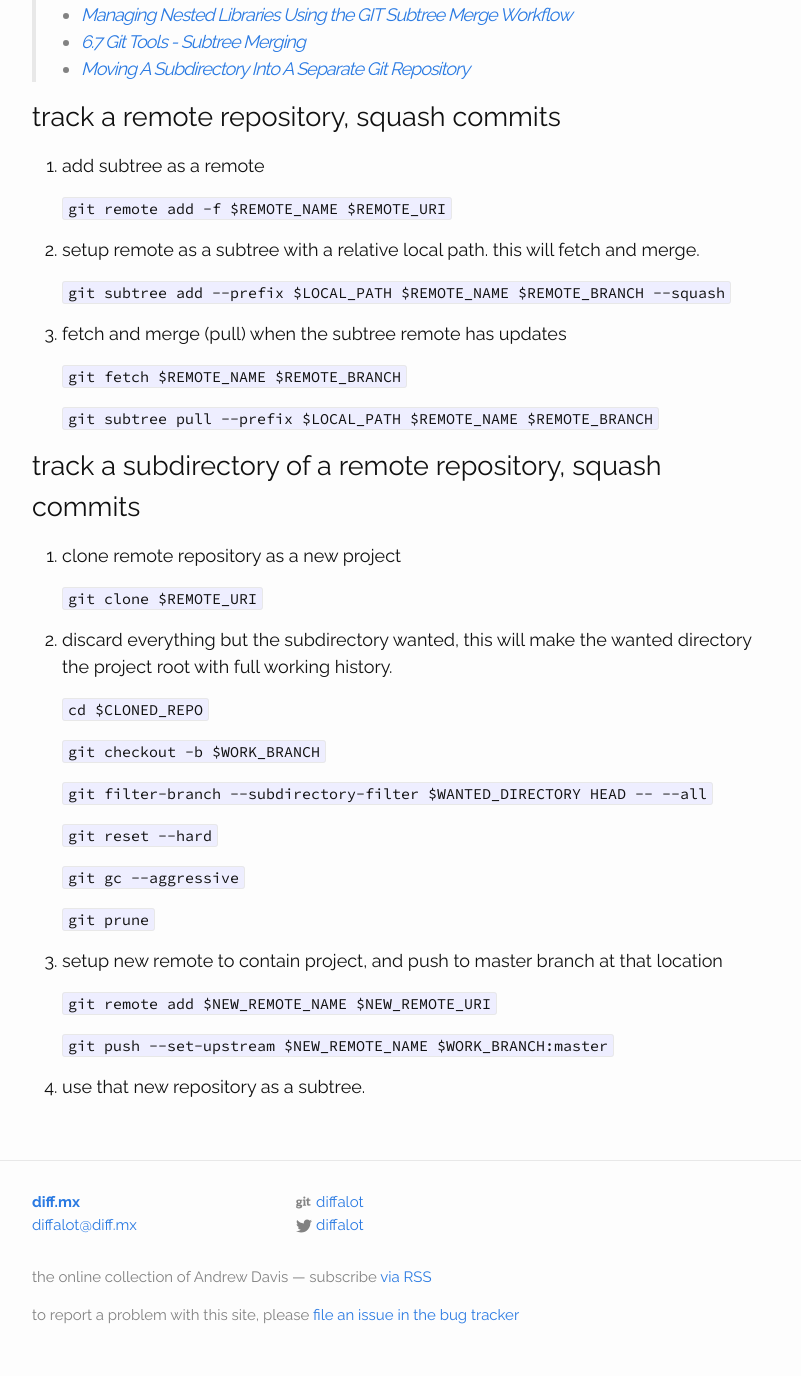
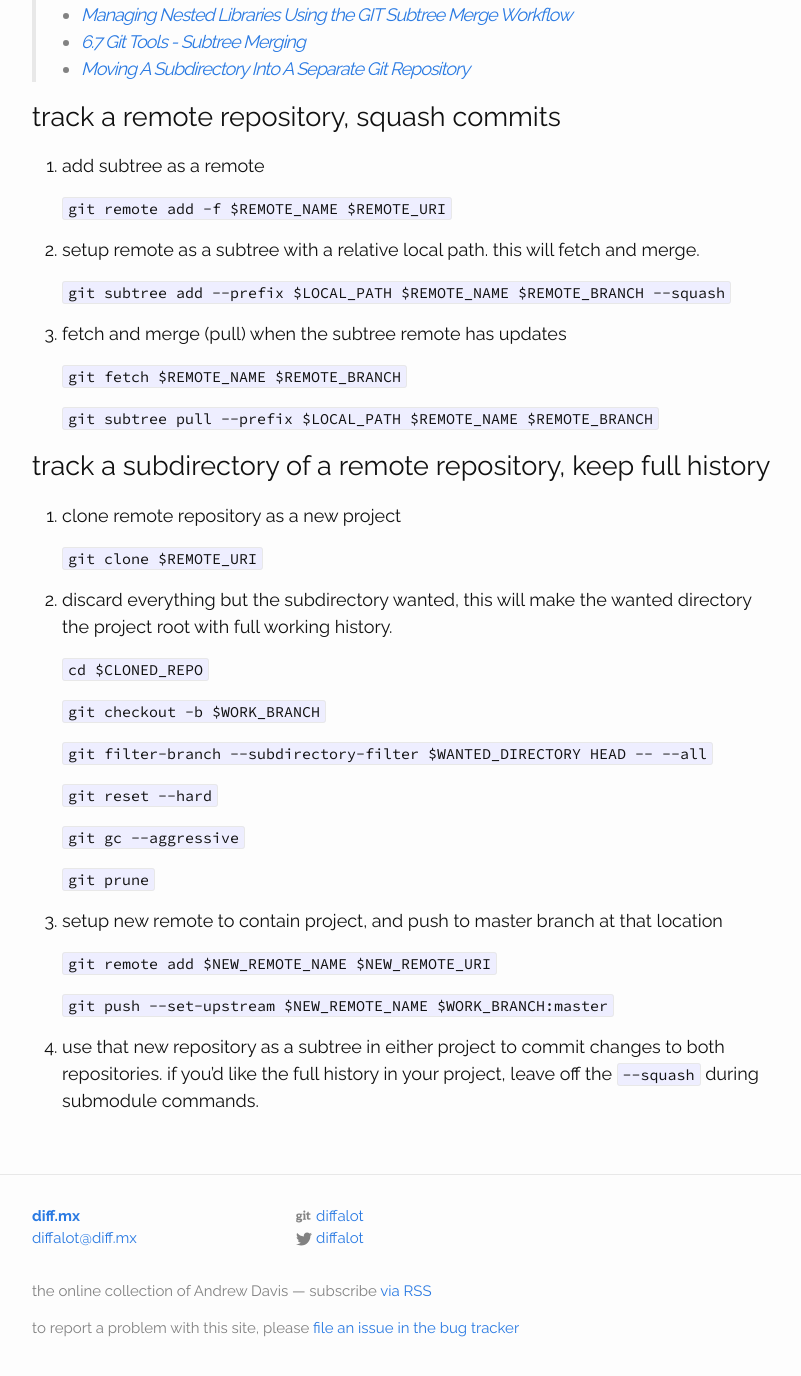
Before and after one commit to diffalot/diff.mx, a Jekyll site: the page built from _posts/2015-01-22-git-subtree.md, in a window 1280 px wide and 1400 px high, scrolled down 421 px. Shown: the top 1376 px of the window, without its empty margins (238-1039 px from the left). Built offline with Jekyll 4.4.1, drawn with Linux system fonts in a browser that asks for light colours.

Commit message:
some quick fixes

```diff
--- a/_posts/2015-01-22-git-subtree.md
+++ b/_posts/2015-01-22-git-subtree.md
@@ -31,7 +31,7 @@ Git Subtrees allow easily tracking and contributing to remote repositories.  The
 
     `git subtree pull --prefix $LOCAL_PATH $REMOTE_NAME $REMOTE_BRANCH`
 
-# track a subdirectory of a remote repository, squash commits
+# track a subdirectory of a remote repository, keep full history
 
 1. clone remote repository as a new project
 
@@ -57,4 +57,4 @@ Git Subtrees allow easily tracking and contributing to remote repositories.  The
 
     `git push --set-upstream $NEW_REMOTE_NAME $WORK_BRANCH:master`
 
-4. use that new repository as a subtree.
+4. use that new repository as a subtree in either project to commit changes to both repositories.  if you'd like the full history in your project, leave off the `--squash` during submodule commands.
```
